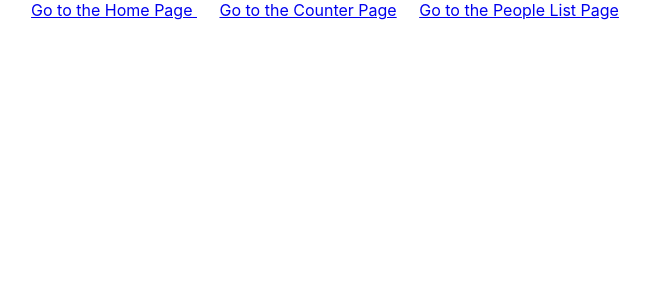
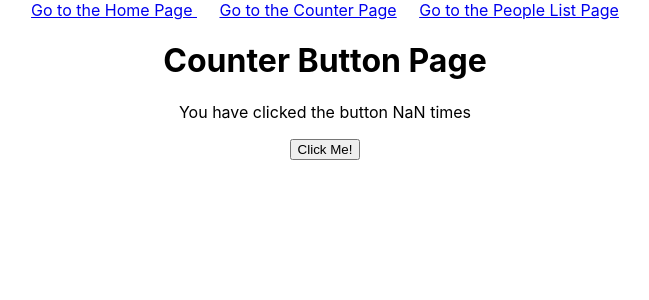
Before and after one commit to annamccreery/my-react-app, a React (Create React App) app: page /counter in a window 1280 px wide. Shown: the top 300 px of the page, without its empty margins (315-964 px from the left). Built offline with nearby package versions, Linux system fonts and the light colour scheme.

Commit message:
added query params
finished section 3.2 but there were numerous updates since the book was written.

Additionally neeeded to run "npm install query-string" in terminal

```diff
--- a/package.json
+++ b/package.json
@@ -6,6 +6,7 @@
     "@testing-library/jest-dom": "^5.16.5",
     "@testing-library/react": "^13.4.0",
     "@testing-library/user-event": "^13.5.0",
+    "query-string": "^8.1.0",
     "react": "^18.2.0",
     "react-dom": "^18.2.0",
     "react-router-dom": "^6.8.0",
--- a/src/App.js
+++ b/src/App.js
@@ -27,7 +27,7 @@ function App() {
           <Route exact path="/" element={ <HomePage /> }>
 
           </Route>
-          <Route  exact path="/counter/:name" element={ <CounterButtonPage />} />
+          <Route  exact path="/counter" element={ <CounterButtonPage />} />
           <Route exact path="/people-list" element={ <PeopleListPage />} />
         </Routes>
       </BrowserRouter>
--- a/src/pages/CounterButtonPage.js
+++ b/src/pages/CounterButtonPage.js
@@ -1,25 +1,38 @@
-import React, { useState } from "react";
-import { useParams } from "react-router-dom";
 import { CounterButton } from '../CounterButton';
 import { CongratulationsMessage } from '../CongratulationsMessage';
+import { useState } from 'react';
+import { useLocation } from 'react-router-dom';
+import queryString from 'query-string';
+//be sure to run "npm install query-string" in terminal
 
 export const CounterButtonPage = () => {
-    const { name } = useParams();
-    const [numberOfClicks, setNumberOfClicks] = useState(0);
+    const location = useLocation();
+    const startingValue = queryString.parse(location.search).startingValue;
+
+    const [numberOfClicks, setNumberOfClicks] = useState(Number(startingValue));  // array destructuring, number of clicks is 0
+    //url will look like...http://localhost:3000/counter?startingValue=7
     const [hideMessage, setHideMessage] = useState(false);
 
-    const increment = () => setNumberOfClicks(numberOfClicks + 1);
+    const increment = () => setNumberOfClicks (numberOfClicks + 1);
 
     return (
         <>
-        <h1>{name}'s The Counter Button Page </h1>
-        {hideMessage
-        ? null
-        : <CongratulationsMessage
-        numberOfClicks={numberOfClicks} threshold={10}
-        onHide={ () => setHideMessage(true)}/>}
+            <h1>Counter Button Page</h1>
+            {hideMessage
+                ? null
+                :  <CongratulationsMessage
+                    numberOfClicks={numberOfClicks}
+                    threshold={10}
+                    onHide={() => setHideMessage(true)}/>
+            }
 
-        <CounterButton onIncrement={increment} numberOfClicks={numberOfClicks} />
+            <CounterButton onIncrement={increment} numberOfClicks={numberOfClicks} />
         </>
-     );
+    );
+
+
+
+
+
+
 }
```
Also changed, not shown: 1 other file (tests, documents, lock files or other folders).
